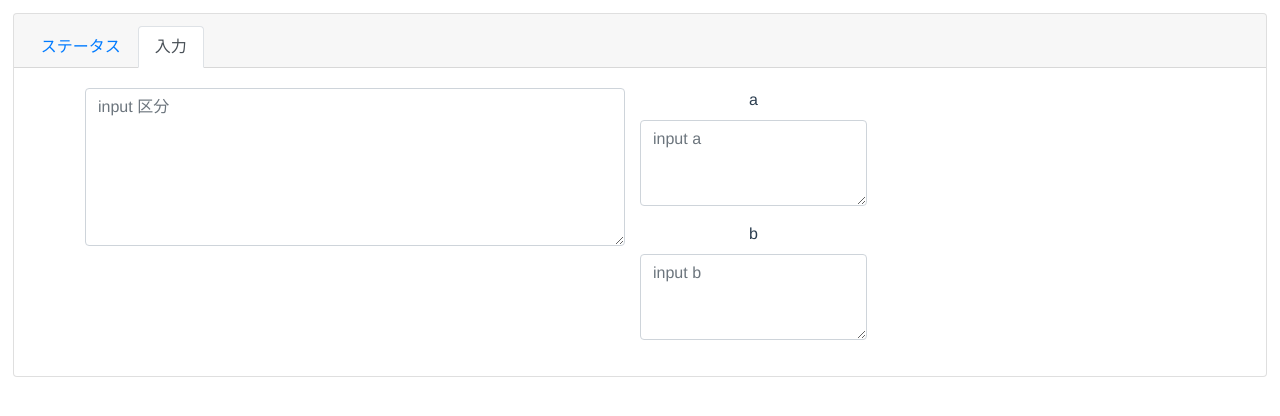
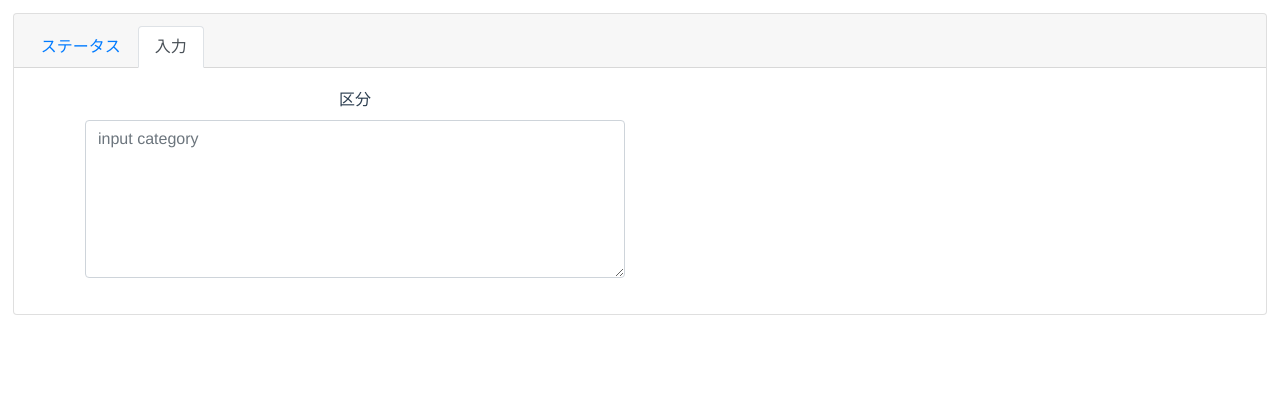
Before and after one commit to naokiur/personal-status, a Vue app: page /#/ in a window 1280 px wide. Both pictures are taken after a click on the tab "入力". Shown: the top 416 px of the page. Built offline with nearby package versions, Linux system fonts and the light colour scheme.

Commit message:
[feat]Add dynamic textarea.

```diff
--- a/src/components/StatusInput.vue
+++ b/src/components/StatusInput.vue
@@ -2,26 +2,33 @@
   <b-container>
     <b-row>
       <b-col>
-        <b-form-textarea
-          v-model="major"
-          rows=6
-          max-rows="6"
-          placeholder="input 区分"
+        <b-form-group
+          id="group-categoryInput"
+          label="区分"
+          label-for="categoryInput"
         >
-        </b-form-textarea>
+          <b-form-textarea
+            id="categoryInput"
+            v-model="categoryInput"
+            rows=6
+            max-rows="6"
+            placeholder="input category"
+          >
+          </b-form-textarea>
+        </b-form-group>
       </b-col>
       <b-col>
-        <b-row v-for="majorData in dataList" :key="majorData">
+        <b-row v-for="category in generateCategories" :key="category">
           <b-form-group
-            :id="`group-${majorData}`"
-            :label="majorData"
-            :label-for="majorData"
+            :id="`group-${category}`"
+            :label="category"
+            :label-for="category"
           >
             <b-form-textarea
-              :id="majorData"
+              :id="category"
               rows="3"
               max-rows="3"
-              :placeholder="`input ${majorData}`"
+              :placeholder="`input ${category}`"
             >
             </b-form-textarea>
           </b-form-group>
@@ -35,8 +42,13 @@
 export default {
   data() {
     return {
-      major: '',
-      dataList: ['a', 'b']
+      categoryInput: ''
+    }
+  },
+  computed: {
+    generateCategories() {
+      const cateList = this.categoryInput.split('\n')
+      return cateList.filter(v => v != '')
     }
   }
 }
```
